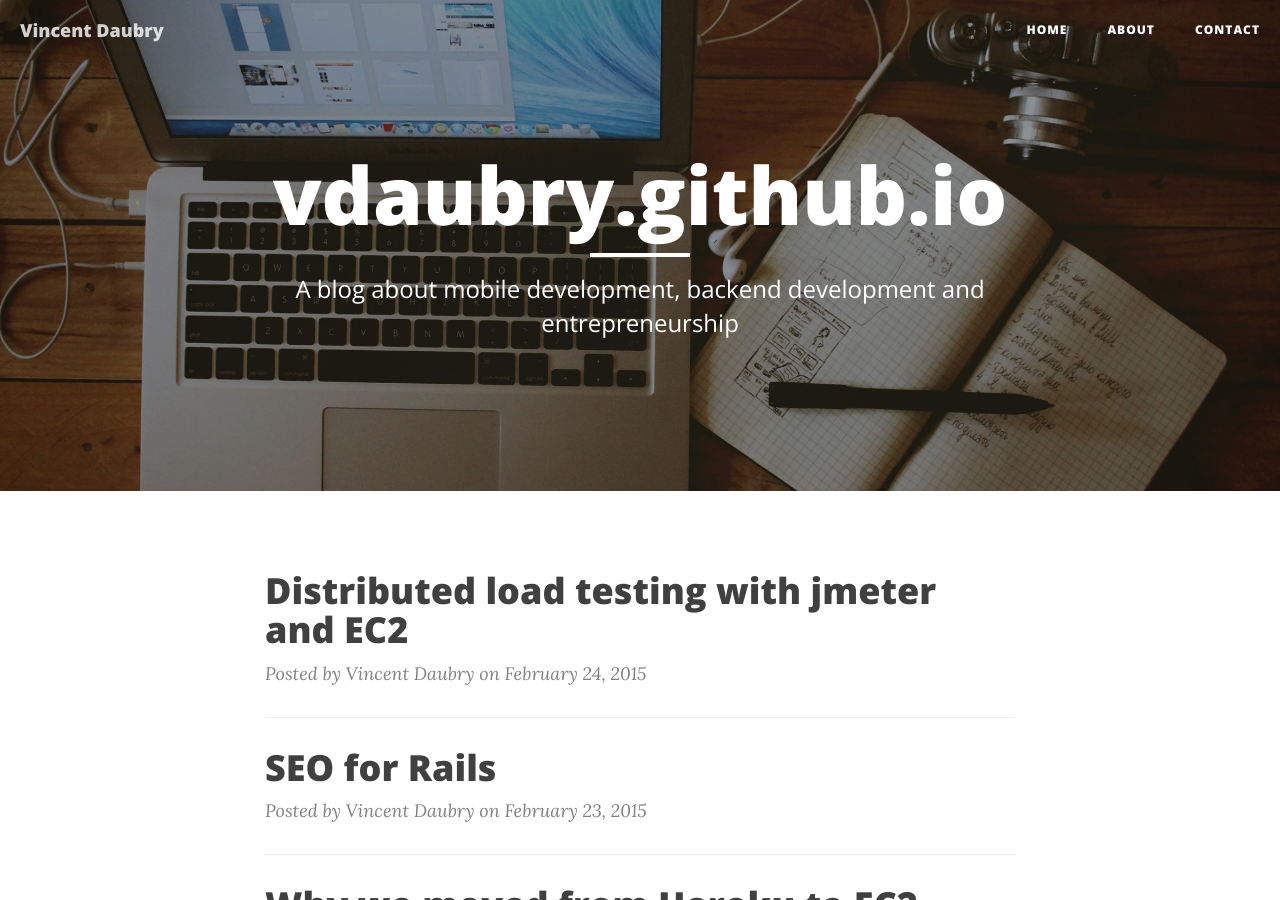
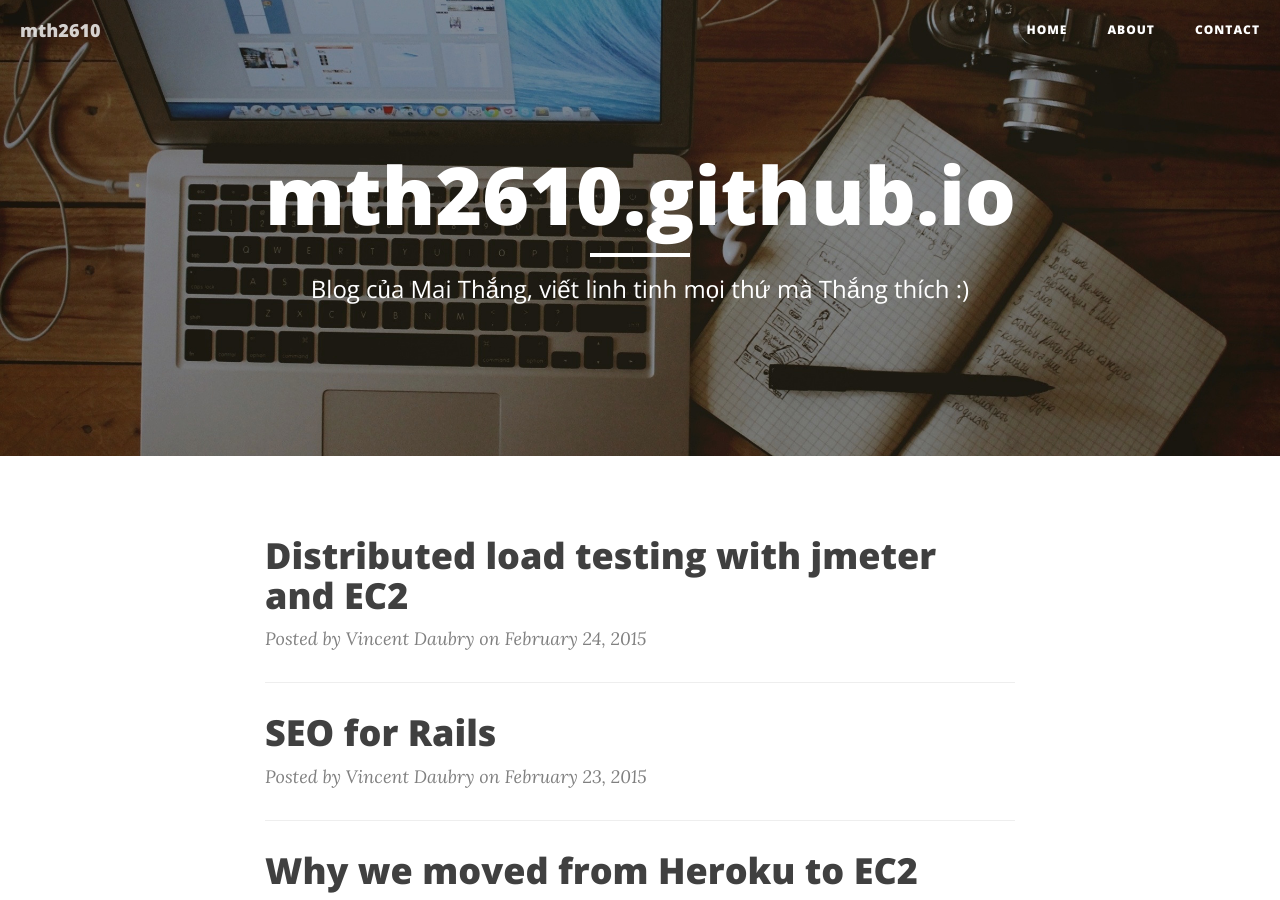
Before and after one commit to mth2610/mth2610.github.io, a Jekyll site: the page built from index.html, in a window 1280 px wide and 900 px high. Built offline with Jekyll 4.4.1, drawn with Linux system fonts in a browser that asks for light colours; nearby versions of some CDN libraries; the list of posts is cut into pages by our own code; some of the changed text lies outside the part shown.

Commit message:
edit some files

```diff
--- a/_config.yml
+++ b/_config.yml
@@ -1,13 +1,13 @@
 # Site settings
-title: vdaubry.github.io
-email: vdaubry@gmail.com
-author: Vincent Daubry
-description: "A blog about backend development, mobile development, and entrepreneurship"
+title: mth2610.github.io
+email: mth2610@gmail.com
+author: mth2610
+description: "Blog của Thắng, viết về những gì mà Thắng thích :)"
 baseurl: ""
-url: "http://vdaubry.github.io"
-twitter_username: vdaubry
-github_username:  vdaubry
-linkedin_username: vincent daubry
+url: "http://mth2610.github.io"
+twitter_username: mth2610
+github_username:  mth2610
+linkedin_username: mth2610
 
 # Build settings
 markdown: kramdown
--- a/about.html
+++ b/about.html
@@ -1,7 +1,7 @@
 ---
 layout: page
 title: "About"
-description: "I'm Vincent Daubry. Co-founder of Youboox : spotify for books, iOS and Ruby developper"
+description: "Hi, mình là Thắng, các lĩnh vực yêu thích của mình gồm nấu ăn, lập trình và nông nghiệp"
 header-img: "img/about-bg.jpg"
 ---
 
--- a/index.html
+++ b/index.html
@@ -1,6 +1,6 @@
 ---
 layout: page
-description: "A blog about mobile development, backend development and entrepreneurship"
+description: "Blog của Mai Thắng, viết linh tinh mọi thứ mà Thắng thích :)"
 header-img: "img/bg-image.jpg"
 ---
 
```
Also changed, not shown: _includes/google_analytics.html (line endings or trailing spaces).
